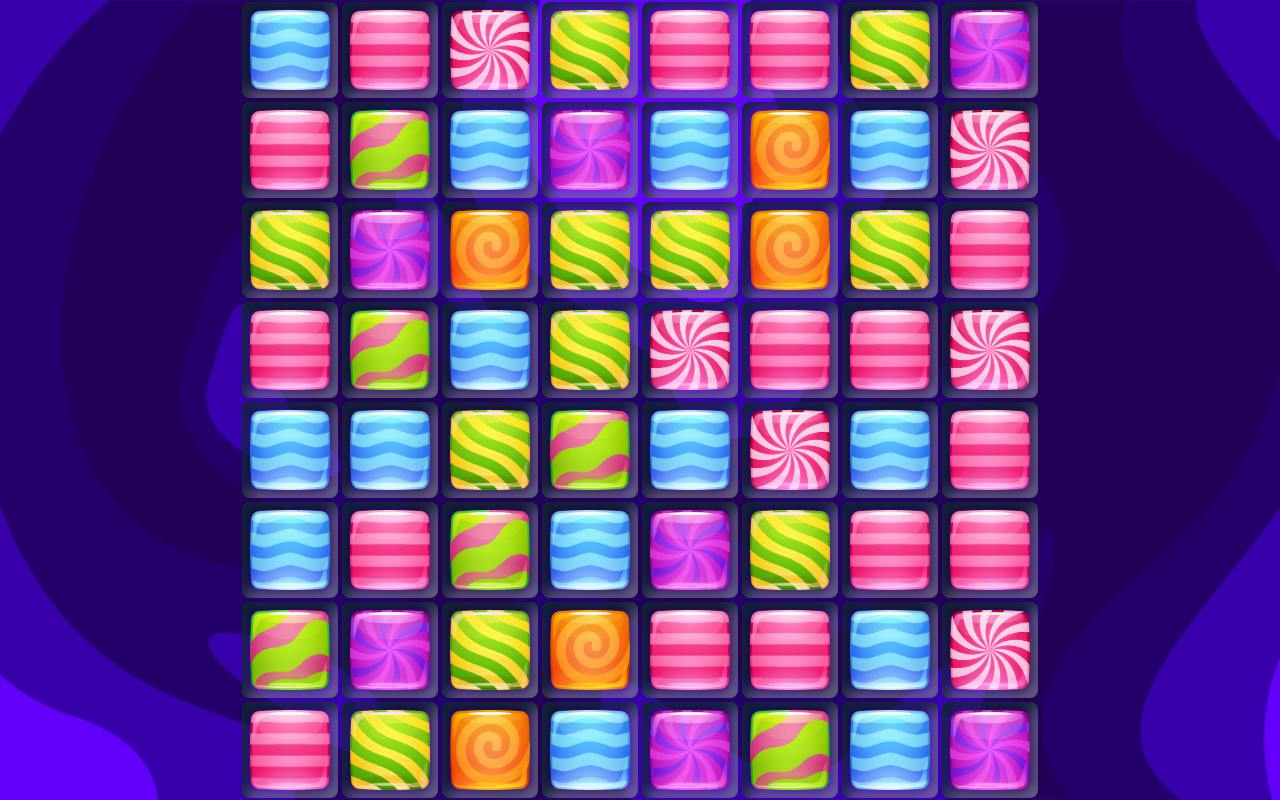
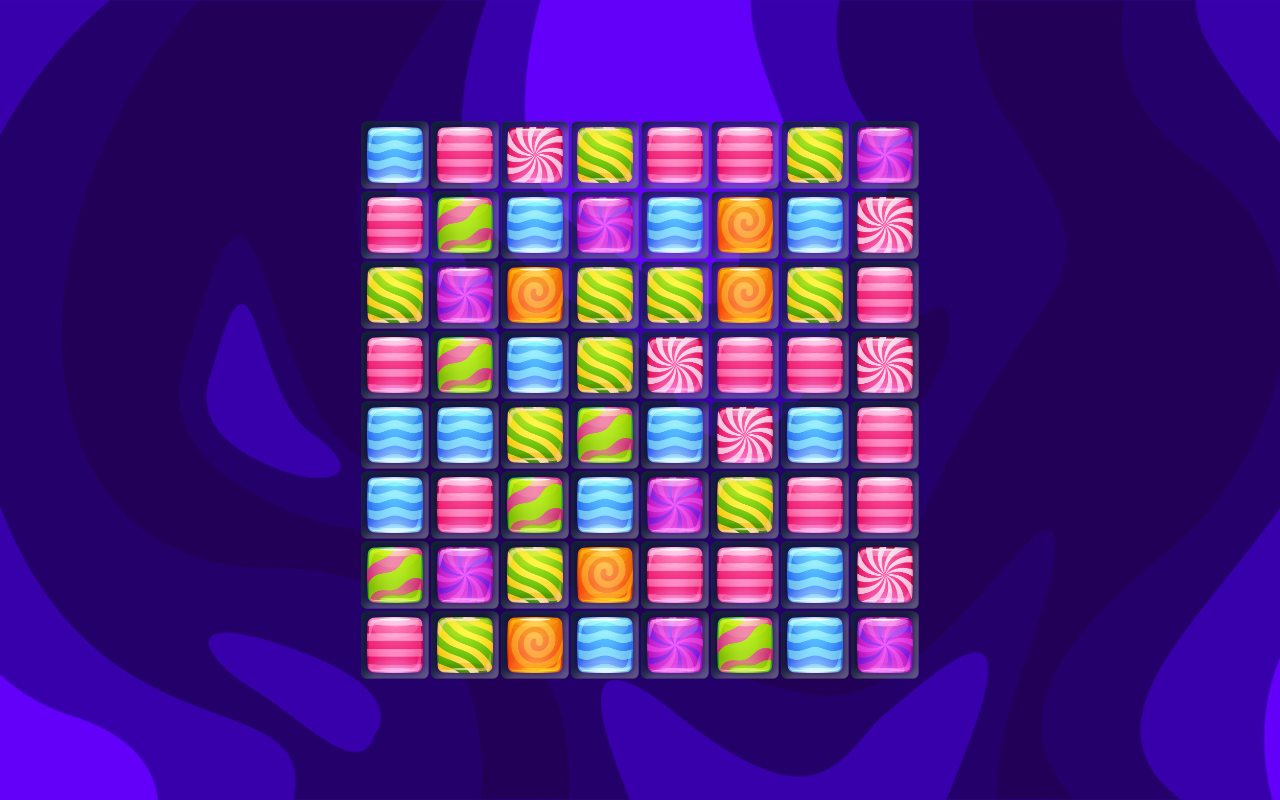
Before and after one commit to VolodymyrBlyntsov/Sweets-3-In-Row, a React (Create React App) app: page / in a window 1280 px wide. Built offline with nearby package versions, Linux system fonts and the light colour scheme.

Commit message:
Sweets In Row
Introduced minor changes.

```diff
--- a/public/index.html
+++ b/public/index.html
@@ -10,34 +10,11 @@
       content="Web site created using create-react-app"
     />
     <link rel="apple-touch-icon" href="%PUBLIC_URL%/logo192.png" />
-    <!--
-      manifest.json provides metadata used when your web app is installed on a
-      user's mobile device or desktop. See https://developers.google.com/web/fundamentals/web-app-manifest/
-    -->
     <link rel="manifest" href="%PUBLIC_URL%/manifest.json" />
-    <!--
-      Notice the use of %PUBLIC_URL% in the tags above.
-      It will be replaced with the URL of the `public` folder during the build.
-      Only files inside the `public` folder can be referenced from the HTML.
-
-      Unlike "/favicon.ico" or "favicon.ico", "%PUBLIC_URL%/favicon.ico" will
-      work correctly both with client-side routing and a non-root public URL.
-      Learn how to configure a non-root public URL by running `npm run build`.
-    -->
-    <title>React App</title>
+    <title>Sweets In Row</title>
   </head>
   <body>
     <noscript>You need to enable JavaScript to run this app.</noscript>
     <div id="root"></div>
-    <!--
-      This HTML file is a template.
-      If you open it directly in the browser, you will see an empty page.
-
-      You can add webfonts, meta tags, or analytics to this file.
-      The build step will place the bundled scripts into the <body> tag.
-
-      To begin the development, run `npm start` or `yarn start`.
-      To create a production bundle, use `npm run build` or `yarn build`.
-    -->
   </body>
 </html>
--- a/src/index.css
+++ b/src/index.css
@@ -6,4 +6,5 @@
 body {
     background-image: url("./assets/background.png");
     background-size: cover;
+    transform: scale(0.7);
 }
```
Also changed, not shown: 1 other file (tests, documents, lock files or other folders).
